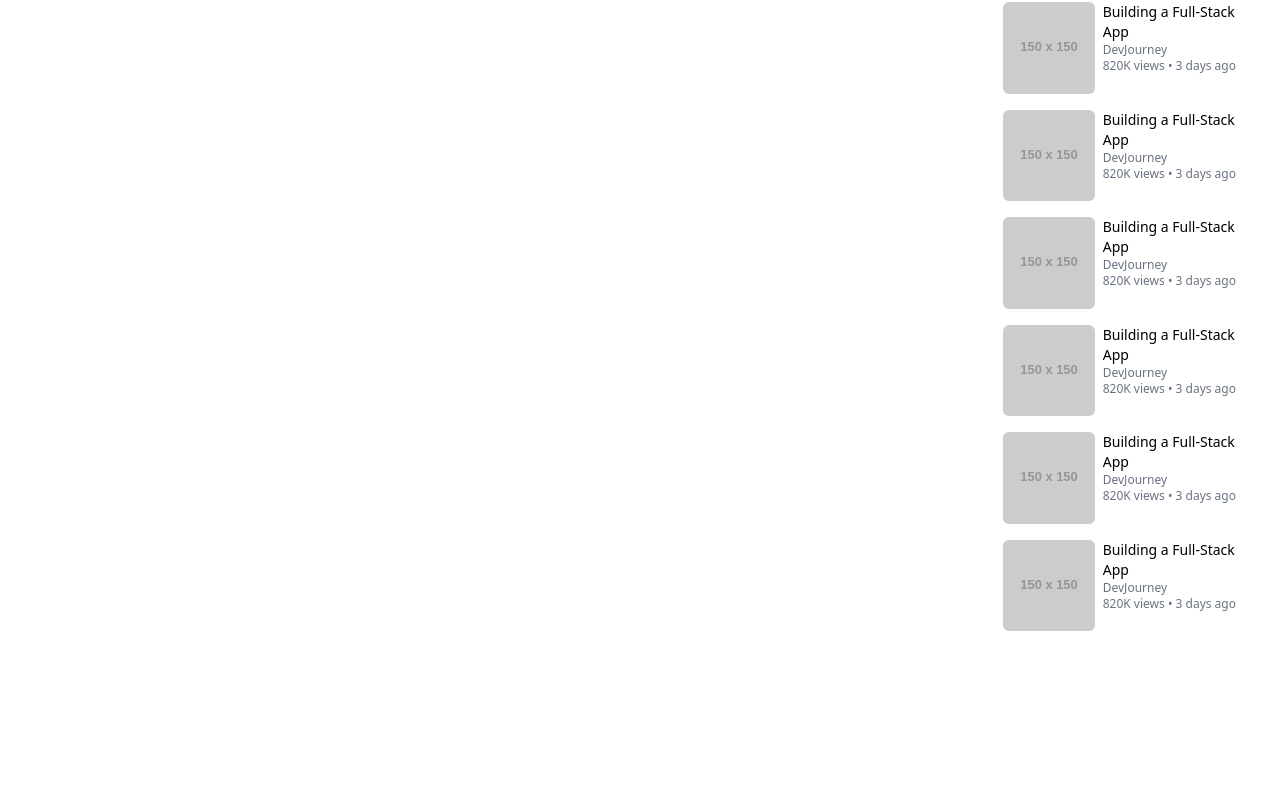
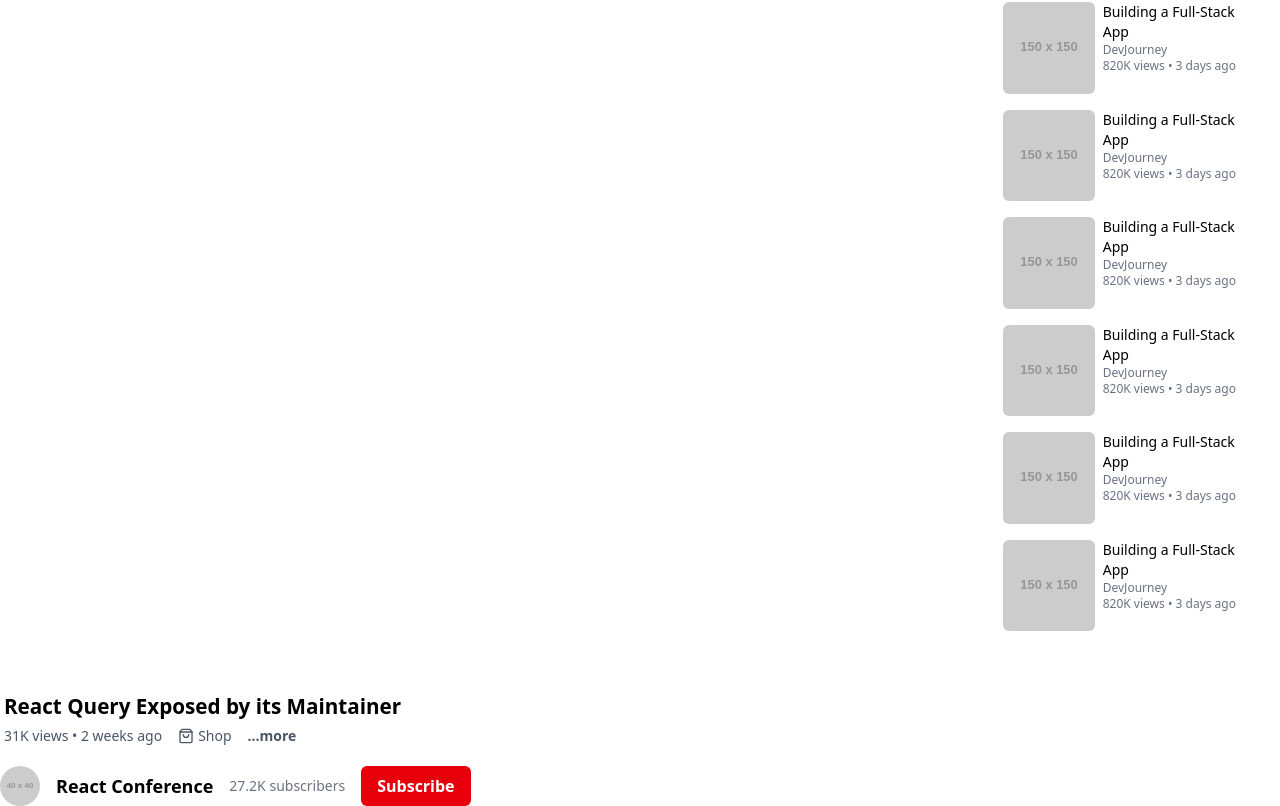
Before and after one commit to covey-codes/youtube, a React (Vite) app: page / in a window 1280 px wide. Shown: the part 683-1489 px from the top of the page. Before the commit the page ends 1354 px from the top, so only its background shows below. Built offline with nearby package versions, Linux system fonts and the light colour scheme.

Commit message:
2 extra components done

```diff
--- a/package.json
+++ b/package.json
@@ -11,6 +11,7 @@
   },
   "dependencies": {
     "@tailwindcss/vite": "^4.0.17",
+    "lucide-react": "^0.484.0",
     "react": "^19.0.0",
     "react-dom": "^19.0.0",
     "tailwindcss": "^4.0.17"
--- a/src/App.tsx
+++ b/src/App.tsx
@@ -1,10 +1,14 @@
 import React from "react";
 import { HeroSection } from "./components/HeroSection";
+import ReactQuery from "./components/ReactQuery";
+import ReactConfrence from "./components/ReactConfrence";
 
 function App() {
   return (
     <>
       <HeroSection />
+      <ReactQuery />
+      <ReactConfrence />
     </>
   );
 }
--- a/src/components/HeroSection.tsx
+++ b/src/components/HeroSection.tsx
@@ -1,24 +1,21 @@
 import React from "react";
-import { RecommendedVideos } from "../constants/RecommendedVideos"; // Import the component
+import { RecommendedVideos } from "../constants/RecommendedVideos";
 
 export const HeroSection = () => {
   return (
-    <div className="flex flex-col lg:flex-row w-full  mx-auto p-10">
-      {/* Main Video */}
-      <div className="w-full lg:w-[100%]">
+    <div className="flex flex-col lg:flex-row w-full lg:p-10">
+      <div className="w-full ">
         <div className="relative w-full h-0 pb-[56.25%]">
           <iframe
             className="absolute top-0 left-0 w-full h-full"
             src="https://www.youtube.com/embed/sHnG8tIYMB4?si=0i1FrRInyxVed3sA"
             title="YouTube video player"
-            frameBorder="0"
             allow="accelerometer; autoplay; clipboard-write; encrypted-media; gyroscope; picture-in-picture"
             allowFullScreen
           ></iframe>
         </div>
       </div>
 
-      {/* Recommended Videos Section */}
       <RecommendedVideos />
     </div>
   );
--- /dev/null
+++ b/src/components/ReactConfrence.tsx
@@ -0,0 +1,25 @@
+import React from "react";
+
+const ReactConference = () => {
+  return (
+    <div className="flex items-center space-x-4 mt-4">
+      {/* Channel Logo */}
+      <img
+        src="https://via.placeholder.com/40"
+        alt="Channel Logo"
+        className="w-10 h-10 rounded-full"
+      />
+
+      {/* Channel Name and Subscribers */}
+      <h2 className="text-lg font-semibold">React Conference</h2>
+      <p className="text-sm text-gray-500">27.2K subscribers</p>
+
+      {/* Subscribe Button */}
+      <button className="bg-red-600 text-white px-4 py-2 rounded-md font-semibold">
+        Subscribe
+      </button>
+    </div>
+  );
+};
+
+export default ReactConference;
--- /dev/null
+++ b/src/components/ReactQuery.tsx
@@ -0,0 +1,24 @@
+import React from "react";
+import { ShoppingBag } from "lucide-react";
+
+const ReactQuery = () => {
+  return (
+    <div className="p-1">
+      <h1 className="text-[1.29rem] font-semibold pt-4">
+        React Query Exposed by its Maintainer
+      </h1>
+      <div className="flex items-center text-gray-600 text-sm mt-1">
+        <span>31K views • 2 weeks ago</span>
+        <span className="flex items-center ml-4 cursor-pointer hover:text-gray-800">
+          <ShoppingBag size={16} className="mr-1" />
+          Shop
+        </span>
+        <span className="ml-4 cursor-pointer hover:text-gray-800 font-bold">
+          ...more
+        </span>
+      </div>
+    </div>
+  );
+};
+
+export default ReactQuery;
```
Also changed, not shown: 1 other file (tests, documents, lock files or other folders).
